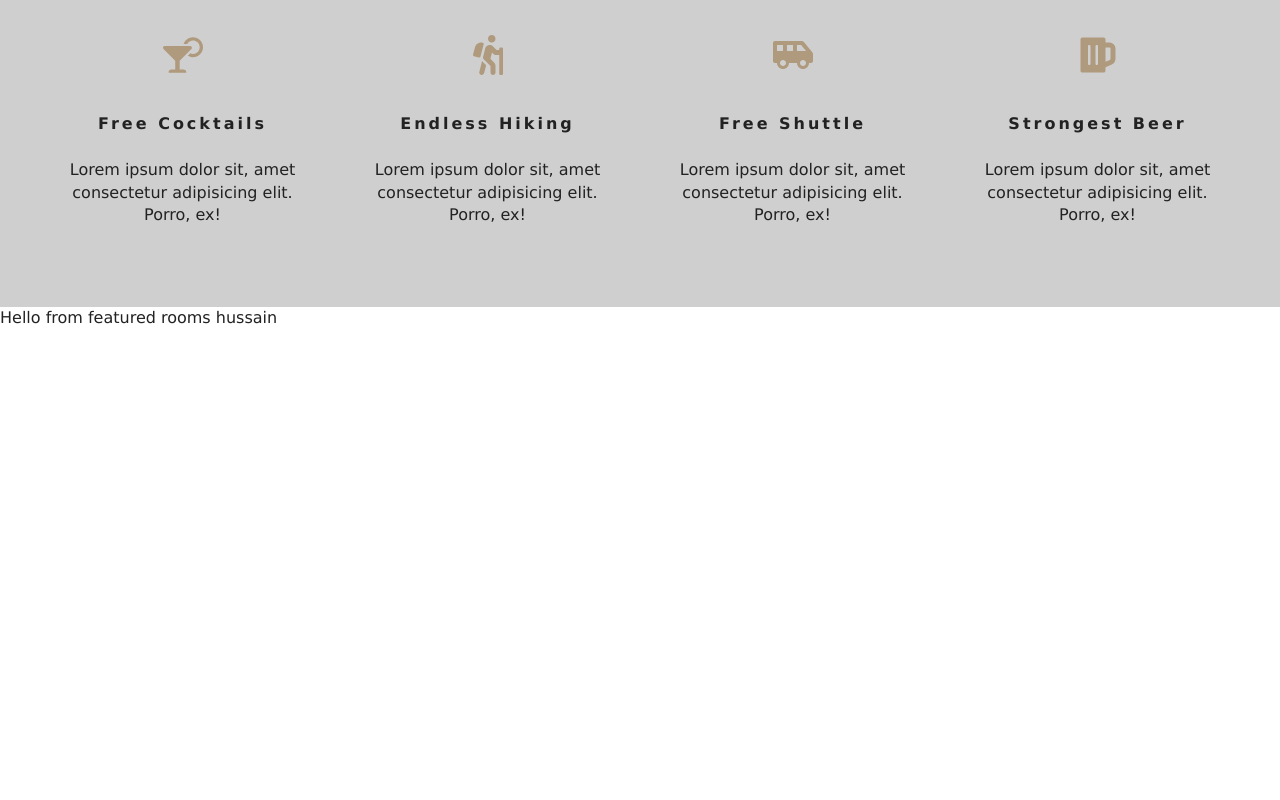
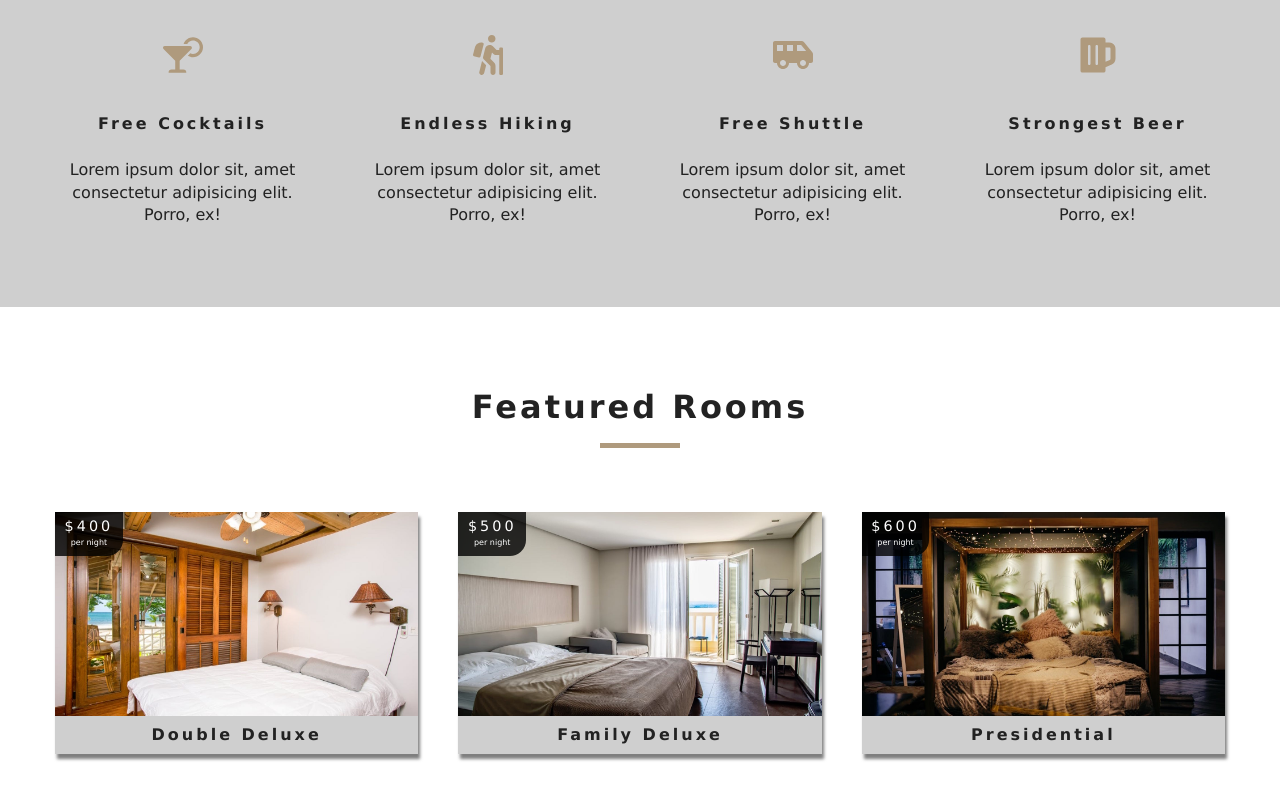
Before and after one commit to musavihussain/hotel-reservation-reactjs, a React (Create React App) app: page / in a window 1280 px wide. Shown: the part 972-1772 px from the top of the page. Before the commit the page ends 1301 px from the top, so only its background shows below. Built offline with nearby package versions, Linux system fonts and the light colour scheme.

Commit message:
Featured Rooms, Loading and Room component added

```diff
--- a/src/components/FeaturedRooms.jsx
+++ b/src/components/FeaturedRooms.jsx
@@ -1,15 +1,25 @@
 import React, { Component } from 'react'
 import {RoomContext} from '../context';
+import Loading from '../components/Loading';
+import Room from '../components/Room';
+import Title from '../components/Title';
 
 export default class FeaturedRooms extends Component {
     static  contextType = RoomContext;
 
     render() {
-        const {name, position} = this.context
+        let { loading, featuredRooms: rooms } = this.context
+        rooms = rooms.map(room => {
+            return <Room key={room.id} room={room} />
+        })
         return (
-            <div>
-                Hello from featured rooms {name}
-            </div>
+            <section className="featured-rooms">
+                <Title title="featured rooms"/>
+
+                <div className="featured-rooms-center">
+                    {loading ? <Loading/> : rooms}
+                </div>
+            </section>
         )
     }
 }
--- /dev/null
+++ b/src/components/Loading.jsx
@@ -0,0 +1,11 @@
+import React from 'react'
+import loadingGF from '../images/gif/loading-arrow.gif';
+
+export default function Loading() {
+    return (
+        <div className="loading">
+            <h4>Rooms data loading...</h4>
+            <img src={loadingGF} alt="Loading"/>
+        </div>
+    )
+}
--- /dev/null
+++ b/src/components/Room.jsx
@@ -0,0 +1,32 @@
+import React from 'react'
+import {Link} from 'react-router-dom'
+import defaultImage from '../images/room-1.jpeg';
+import PropTypes from 'prop-types';
+
+export default function Room({room}) {
+    const {name, slug, images, price } = room;
+
+    return (
+        <article className="room">
+            <div className="img-container">
+                <img src={images[0] || defaultImage } alt="single room"/>
+                <div className="price-top">
+    <h6>${price}</h6>
+    <p>per night</p>
+                </div>
+    <Link to={`/rooms/${slug}`} className="btn-primary room-link">Features</Link>
+            </div>
+    <p className="room-info">{name}</p>
+        </article>
+    )
+}
+
+Room.propTypes = {
+    room: PropTypes.shape({
+        name: PropTypes.string.isRequired,
+        slug: PropTypes.string.isRequired,
+        images: PropTypes.arrayOf(PropTypes.string).isRequired,
+        price: PropTypes.number.isRequired,
+
+    })
+}
--- a/src/context.jsx
+++ b/src/context.jsx
@@ -1,12 +1,43 @@
 import React, { Component } from 'react'
+import items from './data';
 
 const RoomContext = React.createContext();
 
 class RoomProvider extends Component {
     state = {
-        name: 'hussain',
-        position: 'full stack web engineer'
+        rooms: [],
+        sortedRooms: [],
+        featuredRooms: [],
+        loading: true
     }
+
+    // getData()
+
+    componentDidMount() {
+        // this.getData
+        let rooms = this.formatData(items)
+        let featuredRooms = rooms.filter(room => room.featured === true);
+        this.setState({
+            rooms: rooms,
+            featuredRooms: featuredRooms,
+            sortedRooms: rooms,
+            loading: false
+
+        })
+    }
+
+
+    formatData(data) {
+        let tempItems = items.map(item => {
+            let id = item.sys.id;
+            let images = item.fields.images.map(image => image.fields.file.url);
+            // Storing all item fields inn room and replacing images of fields with above created images
+            let room = {...item.fields, images:images, id}
+            return room;
+        })
+        return tempItems;
+    }
+
     render() {
         return (
             <RoomContext.Provider value={{...this.state}}>
```
